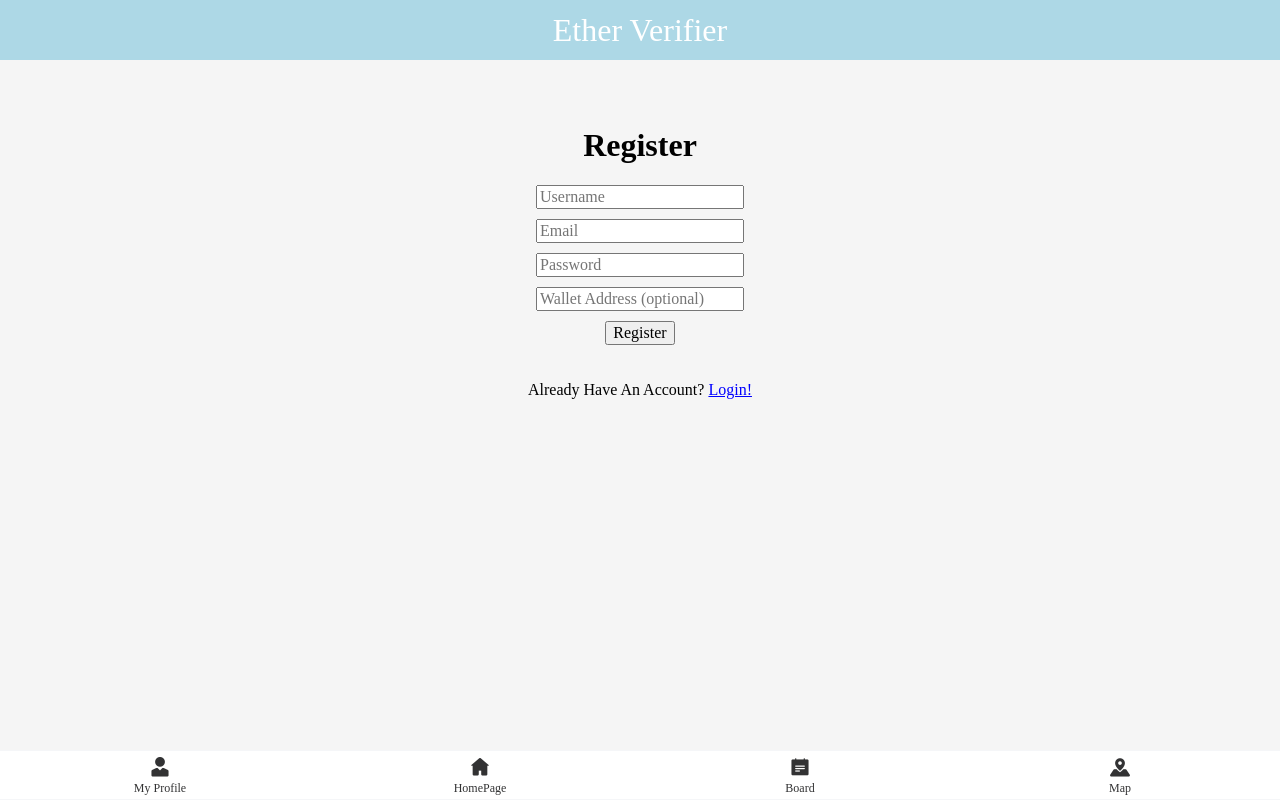
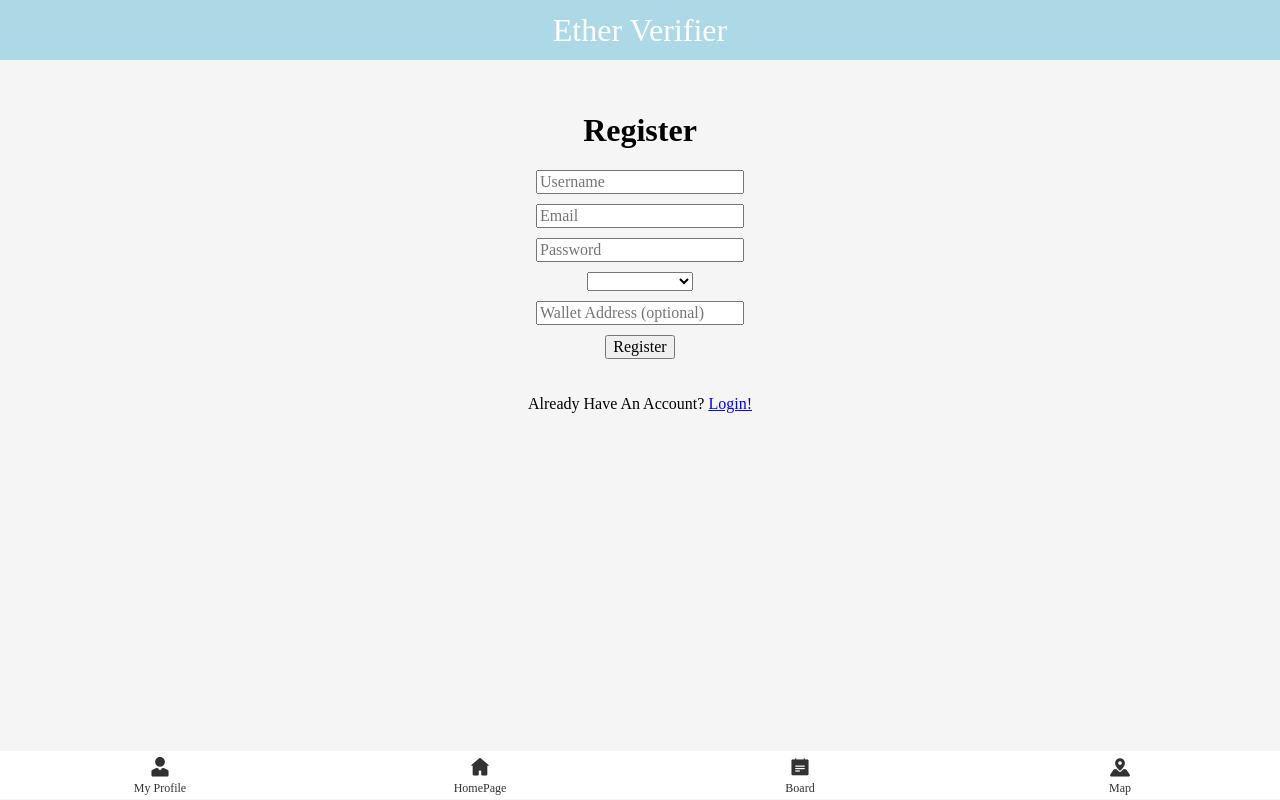
Before and after one commit to Fan-He/EtherVerifierSystem, a Vue app in the folder frontend/jwtusersystem/: page /register in a window 1280 px wide. Built offline with nearby package versions, Linux system fonts and the light colour scheme.

Commit message:
add ideneity selection at registration

```diff
--- a/frontend/jwtusersystem/src/components/Register.vue
+++ b/frontend/jwtusersystem/src/components/Register.vue
@@ -5,6 +5,11 @@
         <input v-model="username" placeholder="Username" required />
         <input v-model="email" type="email" placeholder="Email" required />
         <input v-model="password" type="password" placeholder="Password" required />
+        <select v-model="identity" required>
+          <option value="" disabled selected>Select Identity</option>
+          <option value="verifier">Verifier</option>
+          <option value="provider">Provider</option>
+        </select>
         <input v-model="walletAddress" placeholder="Wallet Address (optional)" />
         <button type="submit">Register</button>
       </form>
@@ -32,12 +37,14 @@
               username: this.username,
               email: this.email,
               password: this.password,
+              identity: this.identity,
               walletAddress: this.walletAddress
             });
           } else {
             await axios.post('/api/auth/register', {
               username: this.username,
               email: this.email,
+              identity: this.identity,
               password: this.password
             });
           }
```
Also changed, not shown: 6 other files (tests, documents, lock files or other folders).
